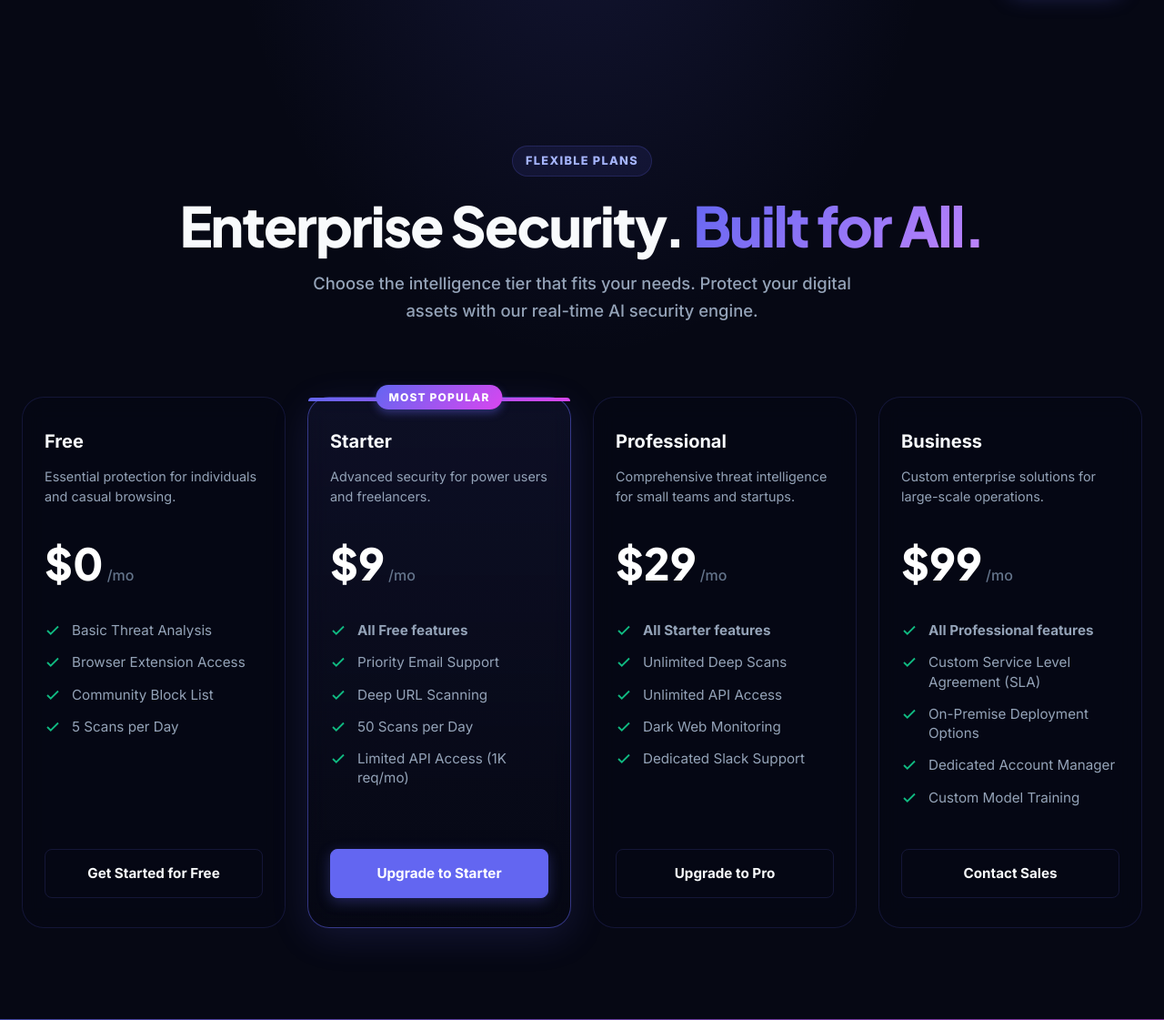
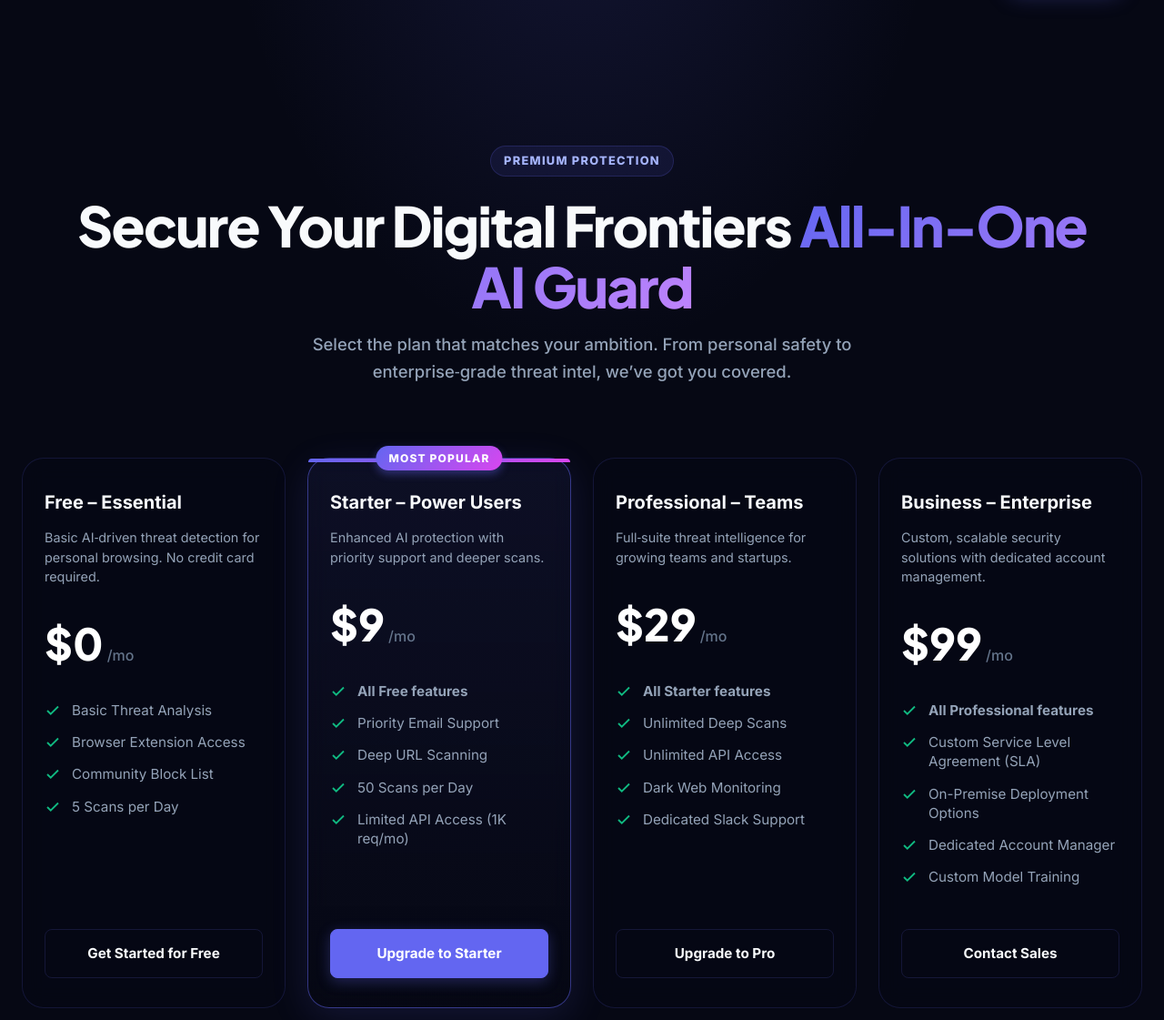
Before and after one commit to kvdayananda/block-bord, a Python web app: template frontend/templates/pricing.html in a window 1280 px wide. Shown: the part 68-1189 px from the top of the page at 91% size. Run offline with Jinja, Linux system fonts and the light colour scheme; the template is opened without the code that fills it, so the values that code supplies are empty.

Commit message:
Add premium marketing copy to pricing page

```diff
--- a/frontend/templates/pricing.html
+++ b/frontend/templates/pricing.html
@@ -233,9 +233,11 @@
 <div class="pricing-page">
   <section class="pricing-hero">
     <div class="bb-container">
-      <span class="bb-overline">Flexible Plans</span>
-      <h1 class="bb-title">Enterprise Security. <span>Built for All.</span></h1>
-      <p class="bb-subtitle">Choose the intelligence tier that fits your needs. Protect your digital assets with our real-time AI security engine.</p>
+{% raw %}
+      <span class="bb-overline">Premium Protection</span>
+      <h1 class="bb-title">Secure Your Digital Frontiers <span>All-In-One AI Guard</span></h1>
+      <p class="bb-subtitle">Select the plan that matches your ambition. From personal safety to enterprise‑grade threat intel, we’ve got you covered.</p>
+{% endraw %}
     </div>
   </section>
 
@@ -243,8 +245,8 @@
 
     <!-- Free Plan -->
     <div class="pricing-card">
-      <div class="plan-name">Free</div>
-      <div class="plan-desc">Essential protection for individuals and casual browsing.</div>
+      <div class="plan-name">Free – Essential</div>
+      <div class="plan-desc">Basic AI‑driven threat detection for personal browsing. No credit card required.</div>
       <div class="plan-price">$0<span>/mo</span></div>
       <ul class="plan-features">
         <li>
@@ -270,8 +272,8 @@
     <!-- Starter Plan -->
     <div class="pricing-card popular">
       <div class="popular-badge">Most Popular</div>
-      <div class="plan-name">Starter</div>
-      <div class="plan-desc">Advanced security for power users and freelancers.</div>
+      <div class="plan-name">Starter – Power Users</div>
+      <div class="plan-desc">Enhanced AI protection with priority support and deeper scans.</div>
       <div class="plan-price">$9<span>/mo</span></div>
       <ul class="plan-features">
         <li>
@@ -300,8 +302,8 @@
 
     <!-- Professional Plan -->
     <div class="pricing-card">
-      <div class="plan-name">Professional</div>
-      <div class="plan-desc">Comprehensive threat intelligence for small teams and startups.</div>
+      <div class="plan-name">Professional – Teams</div>
+      <div class="plan-desc">Full‑suite threat intelligence for growing teams and startups.</div>
       <div class="plan-price">$29<span>/mo</span></div>
       <ul class="plan-features">
         <li>
@@ -330,8 +332,8 @@
 
     <!-- Business Plan -->
     <div class="pricing-card">
-      <div class="plan-name">Business</div>
-      <div class="plan-desc">Custom enterprise solutions for large-scale operations.</div>
+      <div class="plan-name">Business – Enterprise</div>
+      <div class="plan-desc">Custom, scalable security solutions with dedicated account management.</div>
       <div class="plan-price">$99<span>/mo</span></div>
       <ul class="plan-features">
         <li>
```
